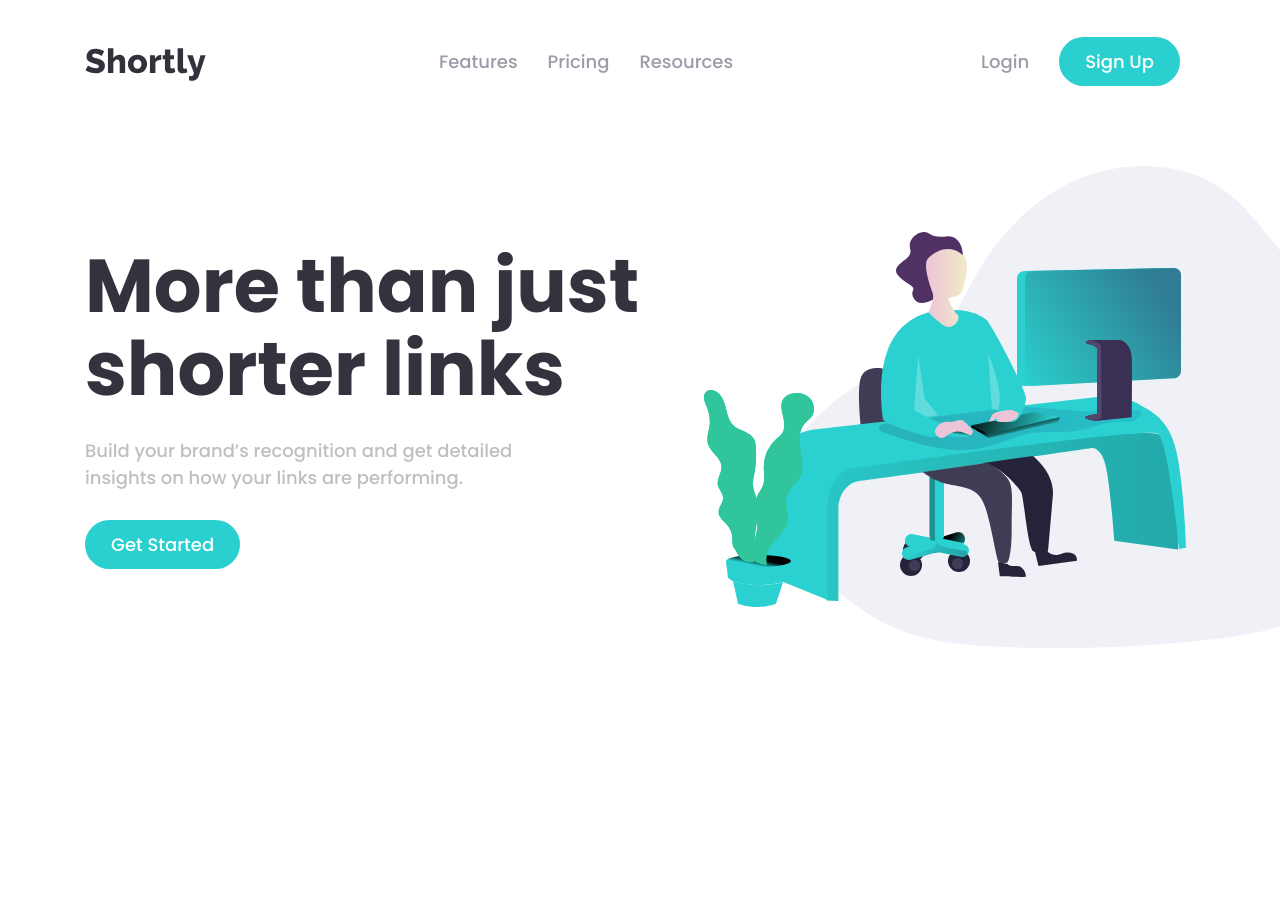
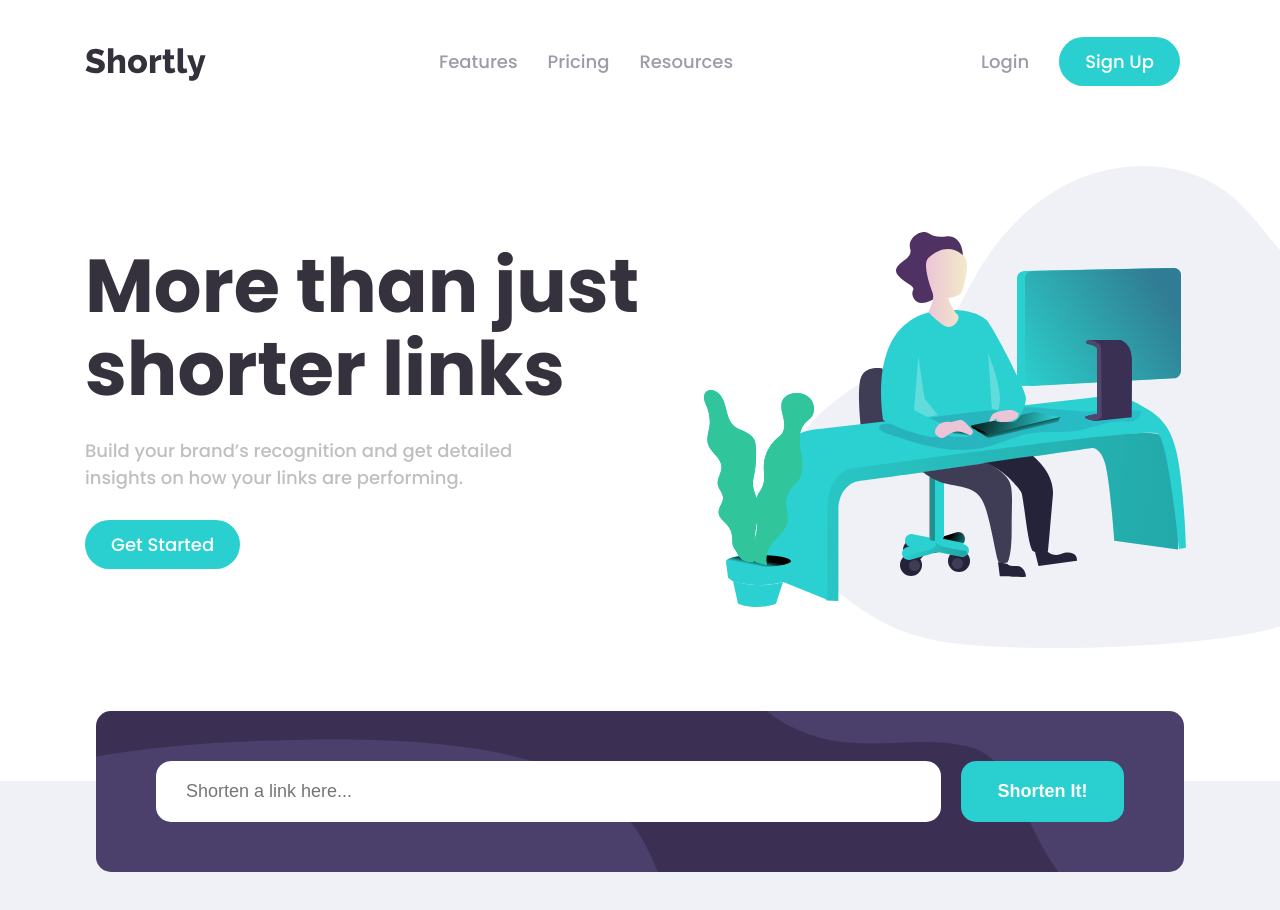
Before and after one commit to yusufneeson/react-url-shortening, a React (Create React App) app: page / in a window 1280 px wide. Shown: the top 910 px of the page. Before the commit the page ends 800 px from the top, so only its background shows below. Built offline with nearby package versions, Linux system fonts and the light colour scheme.

Commit message:
App.js: Mount Main component

```diff
--- a/src/App.js
+++ b/src/App.js
@@ -1,5 +1,6 @@
 import Header from "./components/header";
 import Hero from "./components/hero";
+import Main from "./components/main";
 
 function App() {
 	return (
@@ -7,6 +8,7 @@ function App() {
 			<Header />
 			<main>
 				<Hero />
+				<Main />
 			</main>
 		</div>
 	);
```
